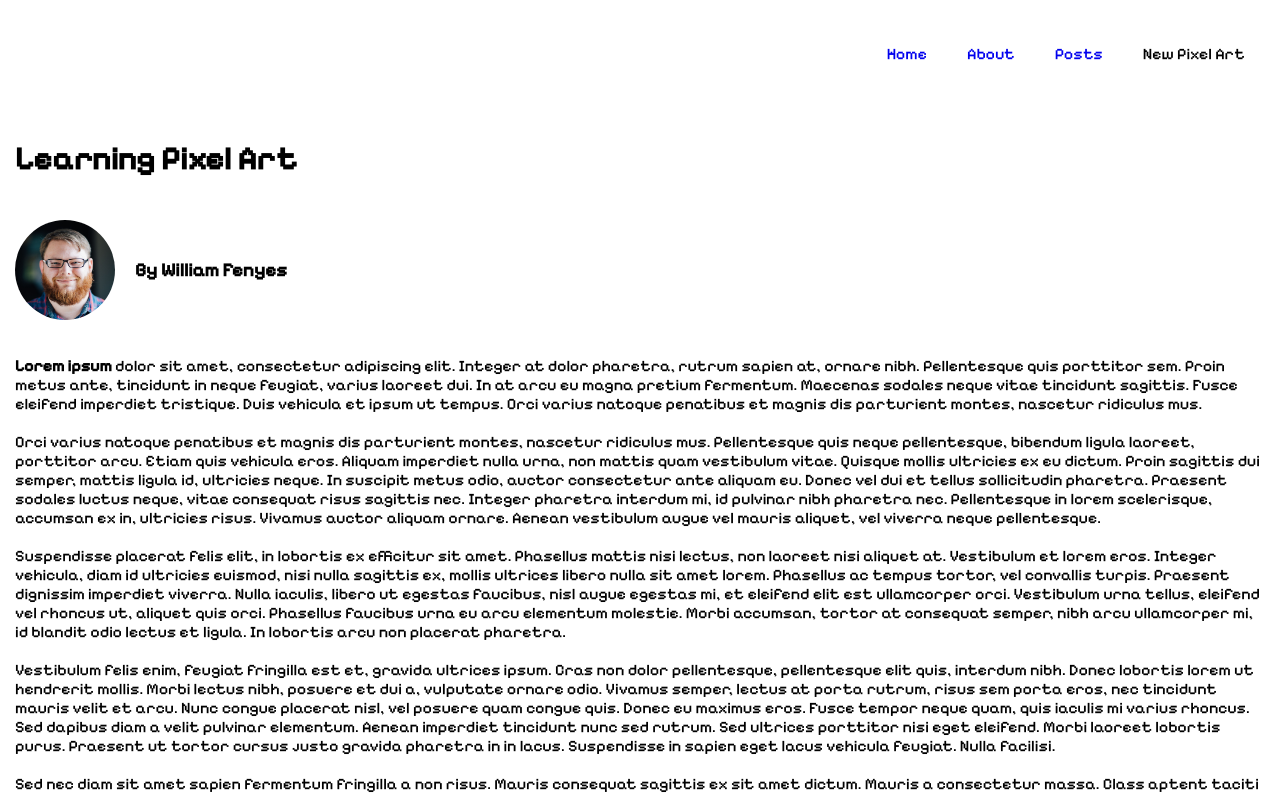
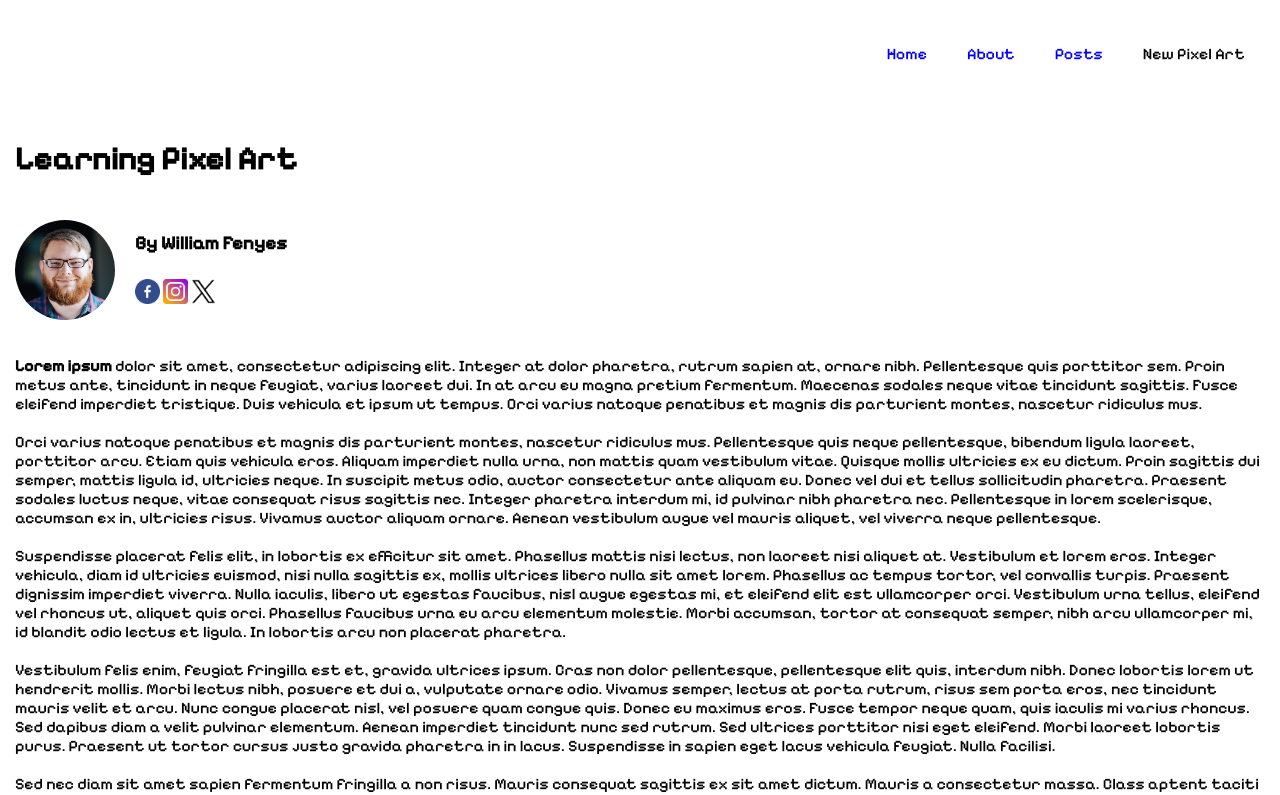
Before and after one commit to wfenyes/video-game-blog, a plain HTML site: page post.html in a window 1280 px wide. Shown: the top 795 px of the page. Drawn offline with Linux system fonts and the light colour scheme.

Commit message:
added social to posts/added button

```diff
--- a/contrib.css
+++ b/contrib.css
@@ -90,3 +90,7 @@
 .janelle:hover {
     filter: grayscale(0%);
 }
+
+.join {
+    align-items: center;
+}
--- a/post.css
+++ b/post.css
@@ -70,10 +70,14 @@ li {
 
 .author-card-container {
     grid-area: at;
-    display: flex;
+    display: grid;
+    grid-template-columns: 100px 200px;
+    grid-template-rows: auto;
 }
 
 .author-image {
+    grid-column: 1 / span 2;
+    grid-row: 1 /span 2;
     background-image: url(assets/billy-headshot.jpg);
     height: 100px;
     width: 100px;
@@ -84,7 +88,24 @@ li {
 
 .author-card-container h3 {
     margin: auto auto auto 20px;
+    grid-column: 2;
+    grid-row: 1;
 }
+
+.social-block {
+    grid-column: 2;
+    grid-row: 2;
+    margin: auto auto auto 20px;
+}
+
+.author-card-container img {
+    grid-column: 2;
+    grid-row: 2;
+    width: 25px;
+    height: 25px;
+}
+
+
 
 .blogText{
     grid-area: bl;
--- a/post.html
+++ b/post.html
@@ -20,6 +20,11 @@
             <div class="author-card-container">
                 <div class="author-image"></div>
                 <h3>By William Fenyes</h3>
+                <div class="social-block">
+                    <a href="http://www.facebook.com"><img src="assets/facebook-logo.png"/></a>
+                    <a href="https://www.instagram.com"><img src="assets/instagram.webp"/></a>
+                    <a href="https://www.x.com"><img src="assets/x-logo.webp"/></a>
+                </div>
             </div>
             <div class="blogText">
                 <p><strong>Lorem ipsum</strong> dolor sit amet, consectetur adipiscing elit. Integer at dolor pharetra, rutrum sapien at, ornare nibh. Pellentesque quis porttitor sem. Proin metus ante, tincidunt in neque feugiat, varius laoreet dui. In at arcu eu magna pretium fermentum. Maecenas sodales neque vitae tincidunt sagittis. Fusce eleifend imperdiet tristique. Duis vehicula et ipsum ut tempus. Orci varius natoque penatibus et magnis dis parturient montes, nascetur ridiculus mus.
```
Also changed, not shown: index.html (+1 -0 lines), assets/facebook-logo.png (added), assets/instagram.webp (added), assets/x-logo.webp (added).
